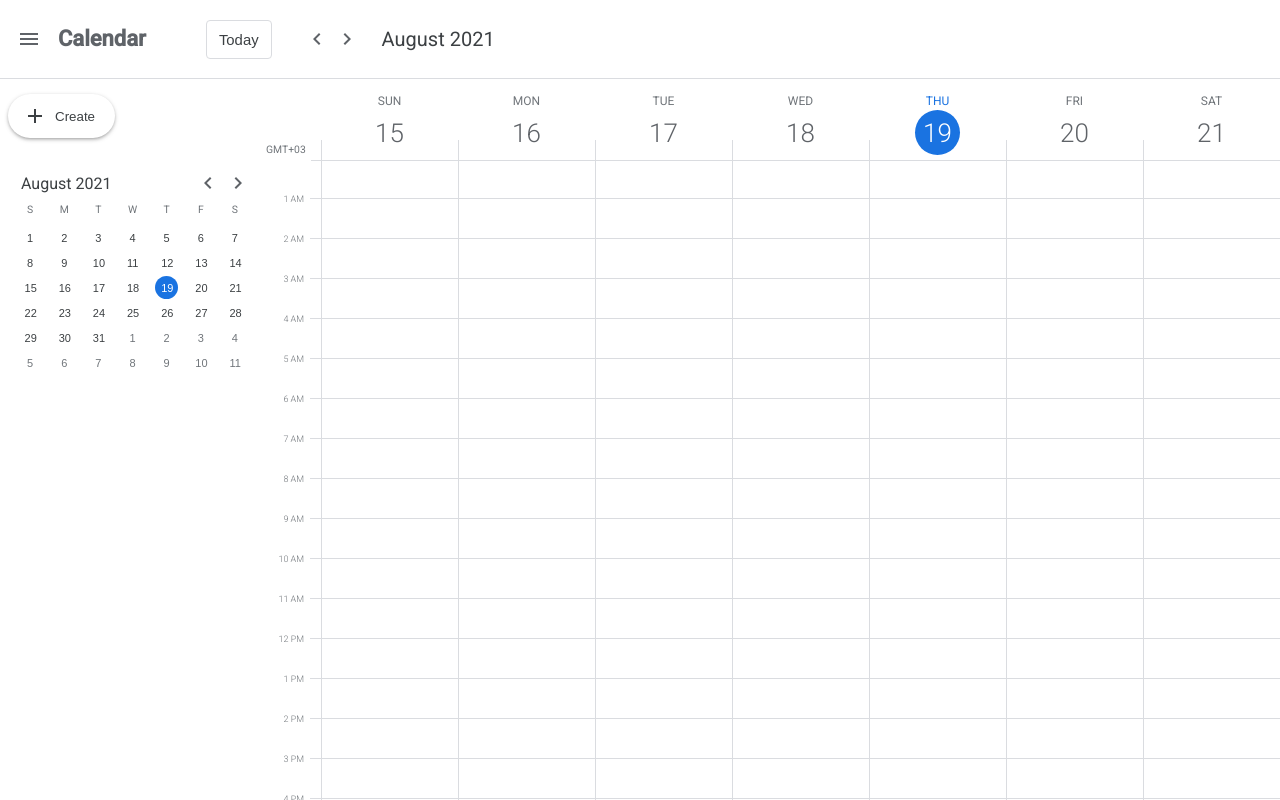
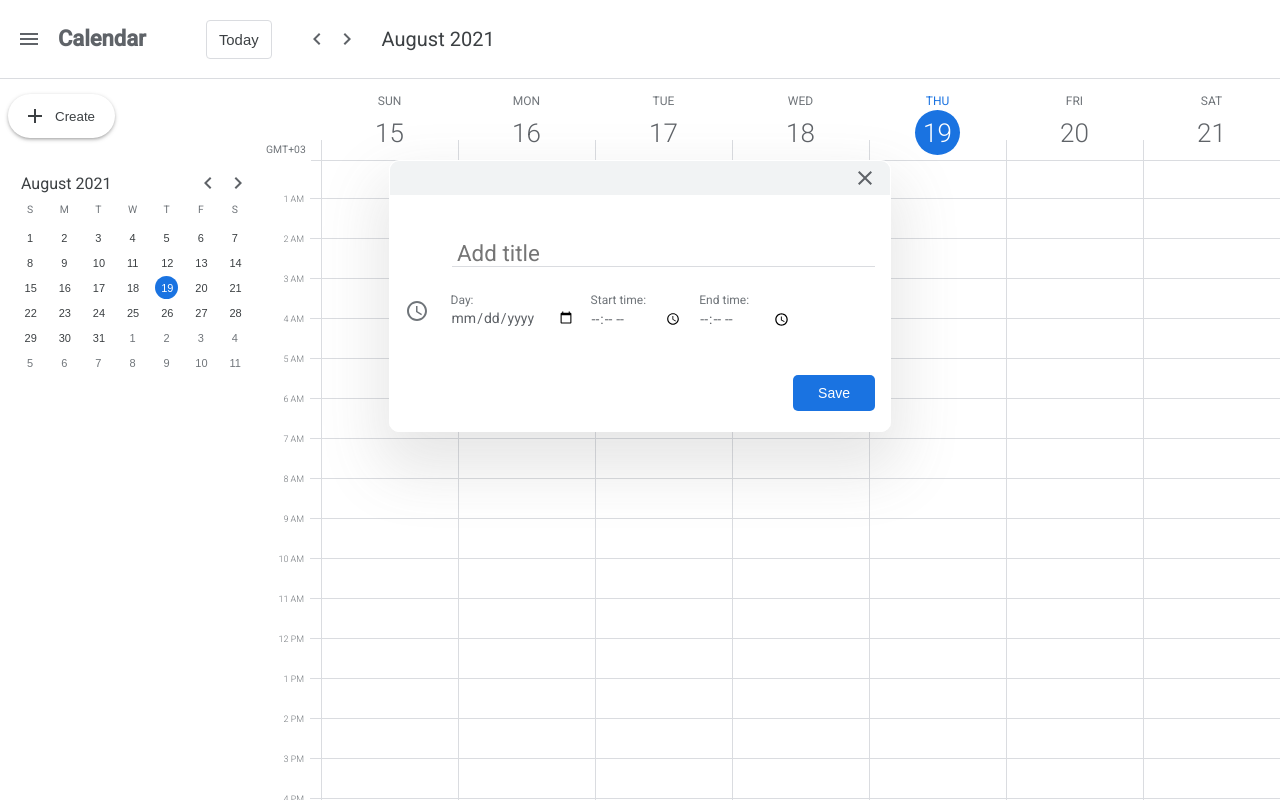
Before and after one commit to RimanteRaz/google-calendar-react, a React (Create React App) app: page / in a window 1280 px wide. Both pictures are taken after a click on the button "Create". Built offline with nearby package versions, Linux system fonts and the light colour scheme.

Commit message:
Open and close modal

```diff
--- a/src/components/event-creation-modal/EventCreationModal.tsx
+++ b/src/components/event-creation-modal/EventCreationModal.tsx
@@ -2,13 +2,31 @@
 import { Close } from "@material-ui/icons";
 import styles from "./EventCreationModal.module.scss";
 import { EventCreationForm } from "./event-creation-form";
+import { useDispatch } from "react-redux";
+import { closeEventModal } from "../../actions/event-modal";
+import { MouseEvent, useRef } from "react";
 
 export const EventCreationModal = () => {
+  const dispatch = useDispatch();
+
+  const modal = useRef<HTMLDivElement>(null);
+
+  const handleClickOutside = (event: MouseEvent) => {
+    if (modal.current && !modal.current.contains(event.target as Node)) {
+      dispatch(closeEventModal());
+    }
+  };
+
   return (
-    <div className={styles.container}>
-      <div className={styles.modal}>
+    <div
+      className={styles.container}
+      onClick={event => {
+        handleClickOutside(event);
+      }}
+    >
+      <div className={styles.modal} ref={modal}>
         <div className={styles.header}>
-          <Button onClick={() => {}} styleName={"round"}>
+          <Button onClick={() => dispatch(closeEventModal())} styleName={"round"}>
             <Close />
           </Button>
         </div>
--- a/src/components/sidebar/Sidebar.tsx
+++ b/src/components/sidebar/Sidebar.tsx
@@ -2,11 +2,15 @@
 import { Button } from "../button";
 import AddIcon from "@material-ui/icons/Add";
 import { MonthCalendar } from "../month-calendar";
+import { useDispatch } from "react-redux";
+import { openEventModal } from "../../actions/event-modal";
 
 export const Sidebar = () => {
+  const dispatch = useDispatch();
+
   return (
     <aside className={styles.sidebar}>
-      <Button onClick={() => {}} styleName={"big"}>
+      <Button onClick={() => dispatch(openEventModal())} styleName={"big"}>
         <AddIcon style={{ marginRight: "8px" }} />
         <span>Create</span>
       </Button>
```
